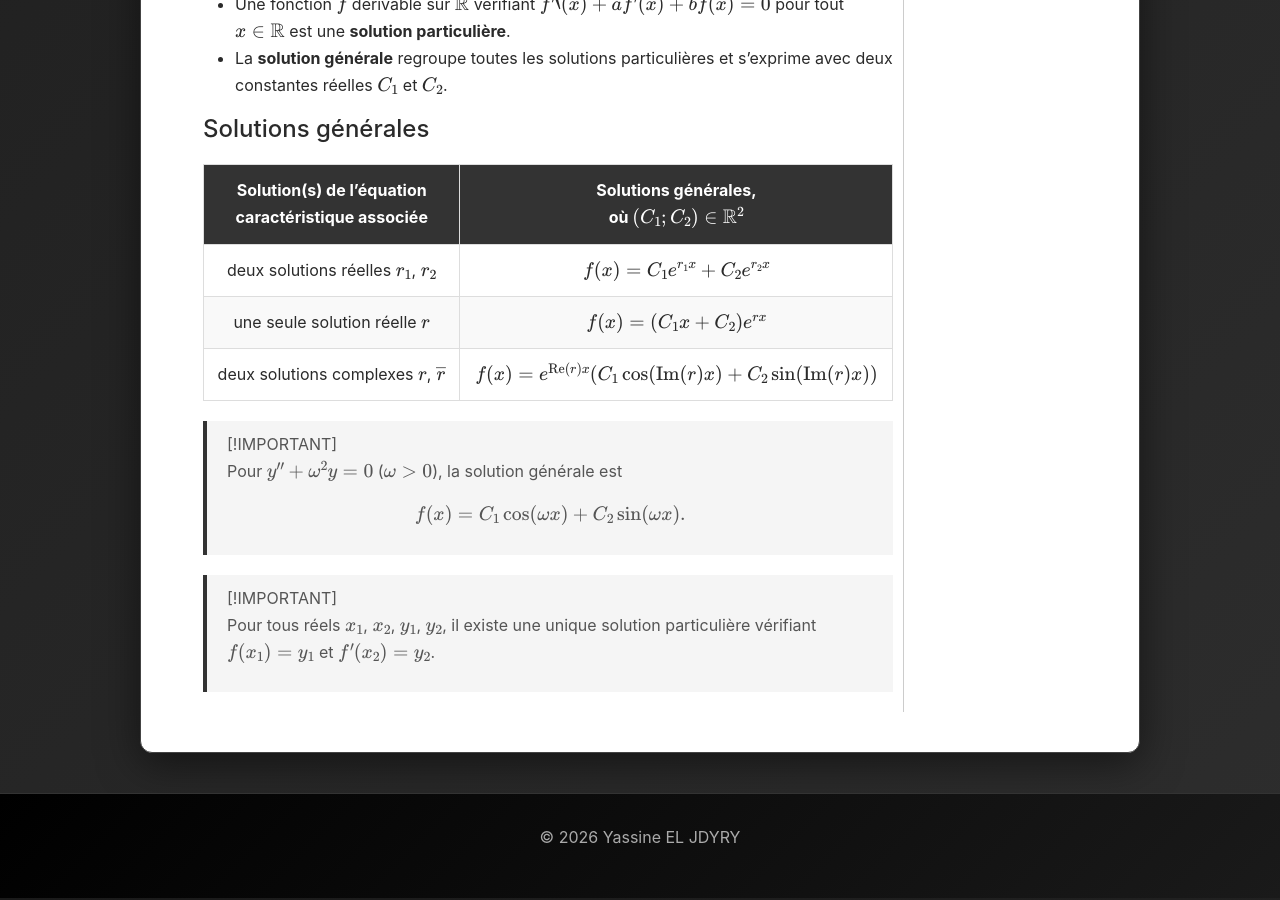
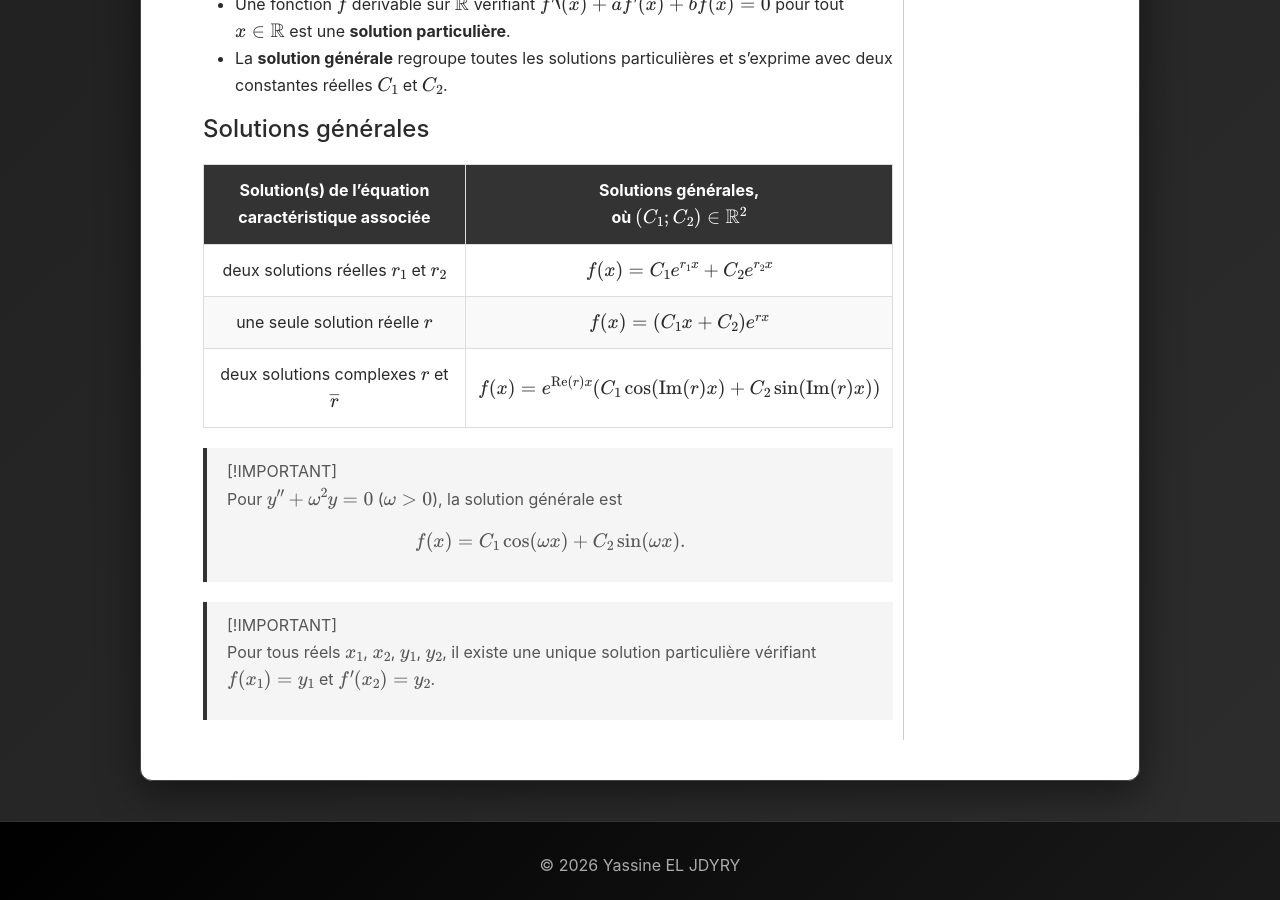
Before and after one commit to learninmath/learninmath.github.io, a Jekyll site: the page built from _2bpc/chapitre10.md, in a window 1280 px wide and 900 px high, scrolled down 1514 px. Built offline with Jekyll 4.4.1, drawn with Linux system fonts in a browser that asks for light colours.

Commit message:
v21.3.26

```diff
--- a/_2bpc/chapitre10.md
+++ b/_2bpc/chapitre10.md
@@ -47,9 +47,9 @@ Il se peut que des erreurs soient présentes dans le PDF ; elles seront corrigé
 
 | Solution(s) de l'équation<br>caractéristique associée | Solutions générales,<br>où $(C_1; C_2)\in\mathbb{R}^2$ |
 |:---:|:---:|
-| deux solutions réelles $r_1$, $r_2$ | $f(x) = C_1 e^{r_1 x} + C_2 e^{r_2 x}$ |
+| deux solutions réelles $r_1$ et $r_2$ | $f(x) = C_1 e^{r_1 x} + C_2 e^{r_2 x}$ |
 | une seule solution réelle $r$ | $f(x) = (C_1 x + C_2) e^{r x}$ |
-| deux solutions complexes $r$, $\overline{r}$ | $f(x) = e^{\operatorname{Re}(r) x} (C_1 \cos(\operatorname{Im}(r) x) + C_2 \sin(\operatorname{Im}(r) x))$ |
+| deux solutions complexes $r$ et $\overline{r}$ | $f(x) = e^{\operatorname{Re}(r) x} (C_1 \cos(\operatorname{Im}(r) x) + C_2 \sin(\operatorname{Im}(r) x))$ |
 
 > [!IMPORTANT]
 > Pour $y'' + \omega^2 y = 0$ ($\omega > 0$), la solution générale est
```
